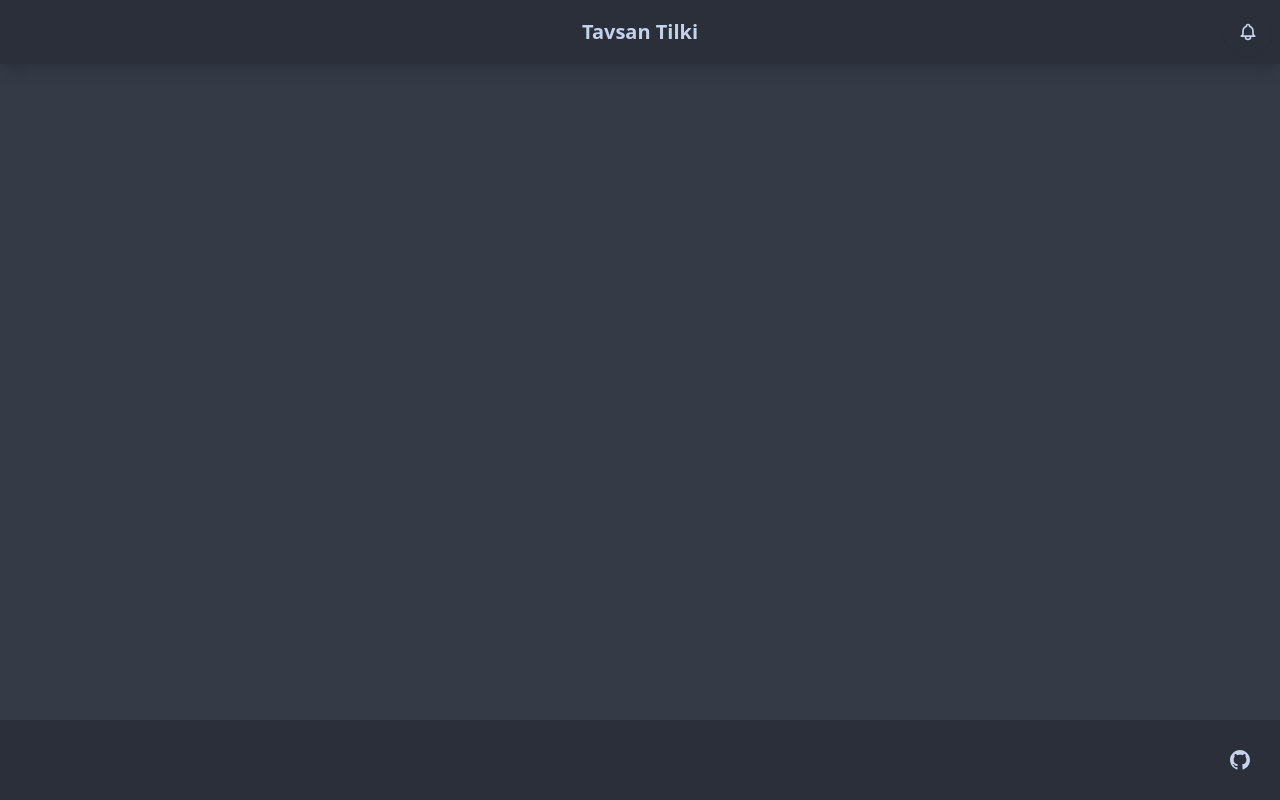
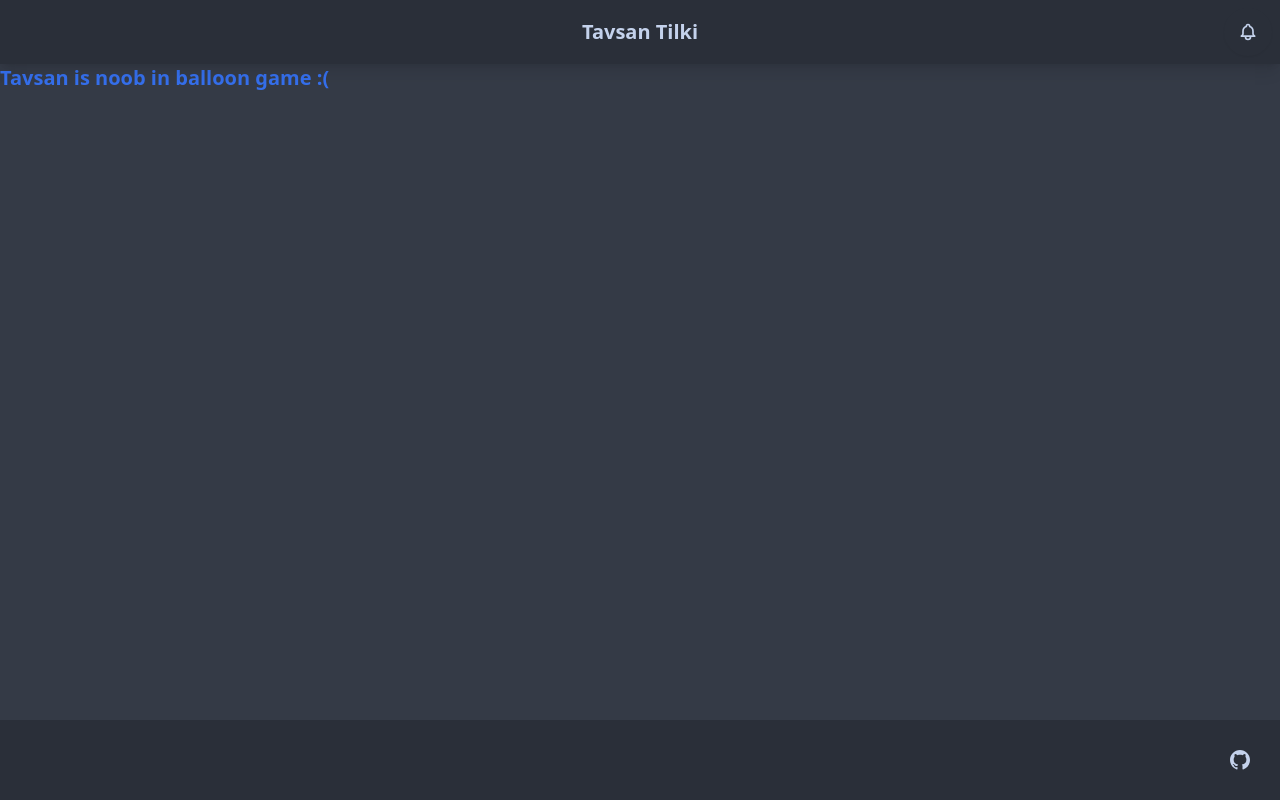
Before and after one commit to kettei-sproutty/tavsan-tilki, a Next.js app: page / in a window 1280 px wide. Built offline with nearby package versions, Linux system fonts and the light colour scheme.

Commit message:
feat: push blue class for a11y testing

```diff
--- a/app/page.tsx
+++ b/app/page.tsx
@@ -3,7 +3,11 @@ import React from 'react'
 import type { FC } from 'react'
 
 const Page: FC = () => {
-  return <div />
+  return (
+    <h1 className='text-primary font-bold text-xl'>
+      Tavsan is noob in balloon game :(
+    </h1>
+  )
 }
 
 export default Page
```
